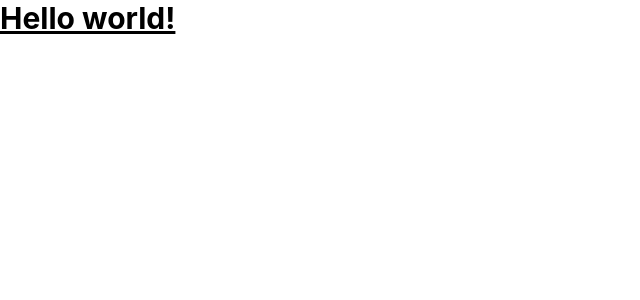
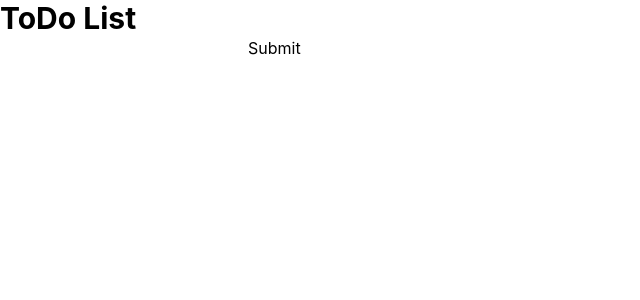
Before and after one commit to wi1dcode/todolist-react, a React (Create React App) app: page / in a window 1280 px wide. Shown: the top 300 px of the page, without its empty margins (0-640 px from the left). Built offline with nearby package versions, Linux system fonts and the light colour scheme.

Commit message:
step 1 & 2 done

```diff
--- a/src/App.js
+++ b/src/App.js
@@ -1,11 +1,23 @@
 import React, { Component } from 'react'
+import Form from './components/Form'
 
-export default class App extends Component {
+
+class App extends Component {
   render() {
     return (
-      <h1 className="text-3xl font-bold underline">
-      Hello world!
+
+      <>
+      <h1 className="text-3xl font-bold">
+      ToDo List
     </h1>
+
+    <Form />
+
+      </>
+
+
     )
   }
 }
+
+export default App
--- /dev/null
+++ b/src/components/Form.js
@@ -0,0 +1,17 @@
+import React, { Component } from 'react'
+
+class Form extends Component {
+  render() {
+    return (
+      <>
+        <form action="">
+            <input type="text" />
+            <button type='submit'>Submit</button>
+        </form>
+
+      </>
+    )
+  }
+}
+
+export default Form
```
